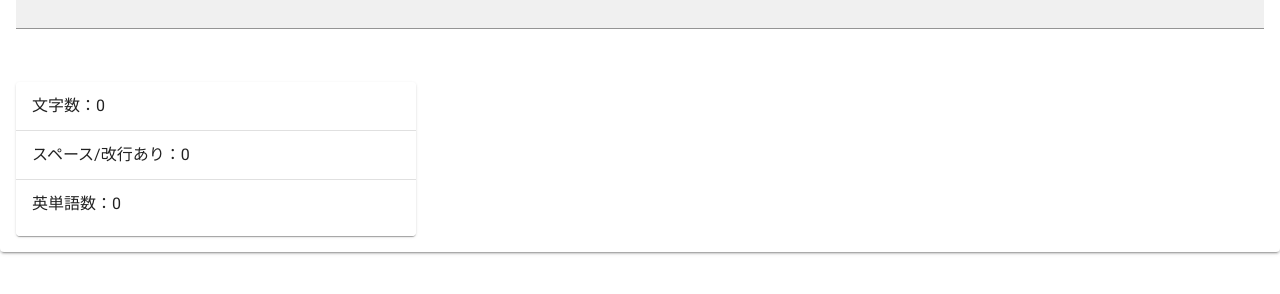
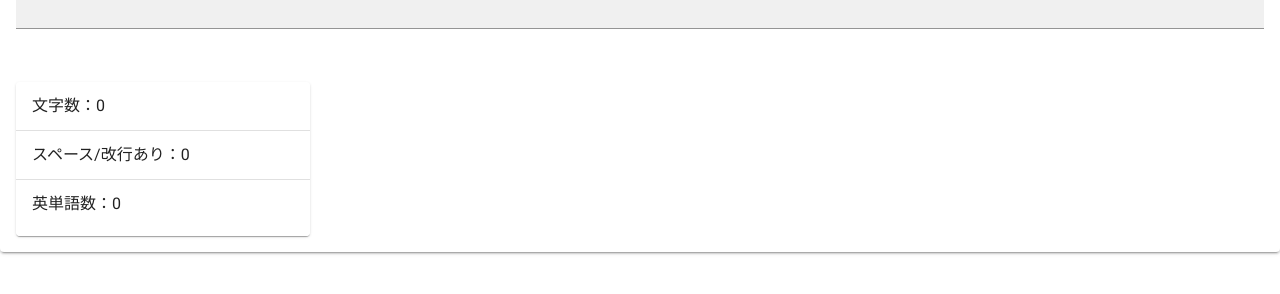
Before and after one commit to Zect3279/Weekly-App, a Vue app: page / in a window 1280 px wide. Shown: the part 196-490 px from the top of the page. Built offline with nearby package versions, Linux system fonts and the light colour scheme.

Commit message:
文字数カードのサイズ

```diff
--- a/src/views/Home.vue
+++ b/src/views/Home.vue
@@ -19,7 +19,14 @@
             v-model="textVal"
           ></v-textarea>
         </v-col>
-        <v-col cols="4">
+        <v-col
+          cols="12"
+          xs="10"
+          sm="8"
+          md="4"
+          lg="3"
+          xl="2"
+        >
           <v-card elevation="1">
 
             <v-list subheader>
```
